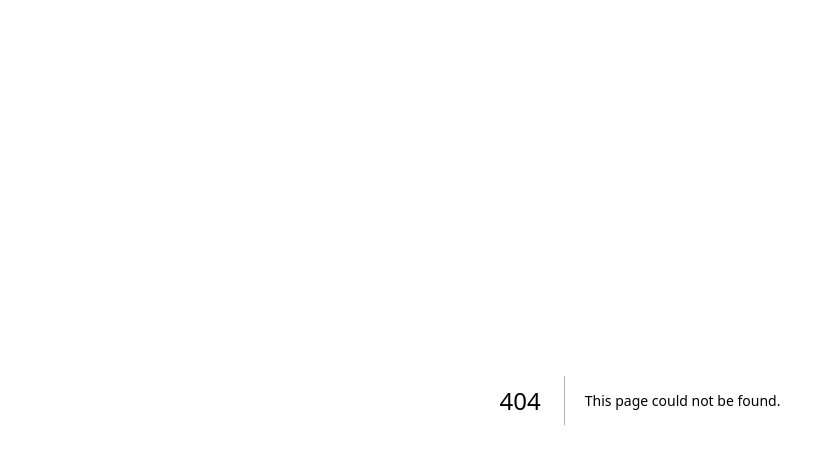
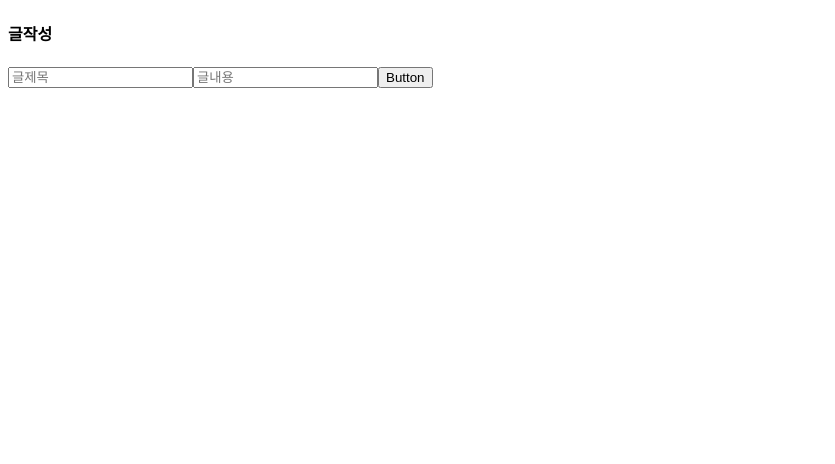
Before and after one commit to Hwang-gPwls/Next.JS-Starter, a Next.js app: page /write in a window 1280 px wide. Before the commit this address had no page. Shown: the top 464 px of the page, without its empty margins (0-835 px from the left). Built offline with nearby package versions, Linux system fonts and the light colour scheme.

Commit message:
feat: 글쓰기 기능 추가

```diff
--- /dev/null
+++ b/src/app/write/page.tsx
@@ -0,0 +1,12 @@
+export default function Write() {
+  return (
+    <div className="p-20">
+      <h4>글작성</h4>
+      <form action="/api/post/new" method="POST">
+        <input name="title" placeholder="글제목"></input>
+        <input name="content" placeholder="글내용"></input>
+        <button type="submit">Button</button>
+      </form>
+    </div>
+  );
+}
--- /dev/null
+++ b/src/pages/api/date.ts
@@ -0,0 +1,9 @@
+export default function handler(req: any, res: any) {
+  let today = new Date();
+
+  let year = today.getFullYear(); // 년도
+  let month = today.getMonth() + 1; // 월
+  let date = today.getDate(); // 날짜
+
+  return res.status(200).json({ curTime: `${year} / ${month} / ${date}` });
+}
--- /dev/null
+++ b/src/pages/api/list.ts
@@ -0,0 +1,8 @@
+import { connectDB } from "../../../util/database";
+
+export default async function handler(req: any, res: any) {
+  const db = (await connectDB).db("forum");
+  let result = await db.collection("post").find().toArray();
+
+  res.status(200).json(result);
+}
--- /dev/null
+++ b/src/pages/api/post/new.ts
@@ -0,0 +1,3 @@
+export default function handler(req: any, res: any) {
+  console.log(req.body);
+}
--- a/src/styles/globals.css
+++ b/src/styles/globals.css
@@ -34,3 +34,20 @@ body {
   color: grey;
   margin: 5px 0px;
 }
+
+/* write */
+.p-20 {
+  padding: 20px;
+}
+input {
+  box-sizing: border-box;
+  padding: 10px;
+  display: block;
+  margin-bottom: 10px;
+}
+button {
+  padding: 10px 15px;
+  background: lightgray;
+  border: none;
+  border-radius: 5px;
+}
```
